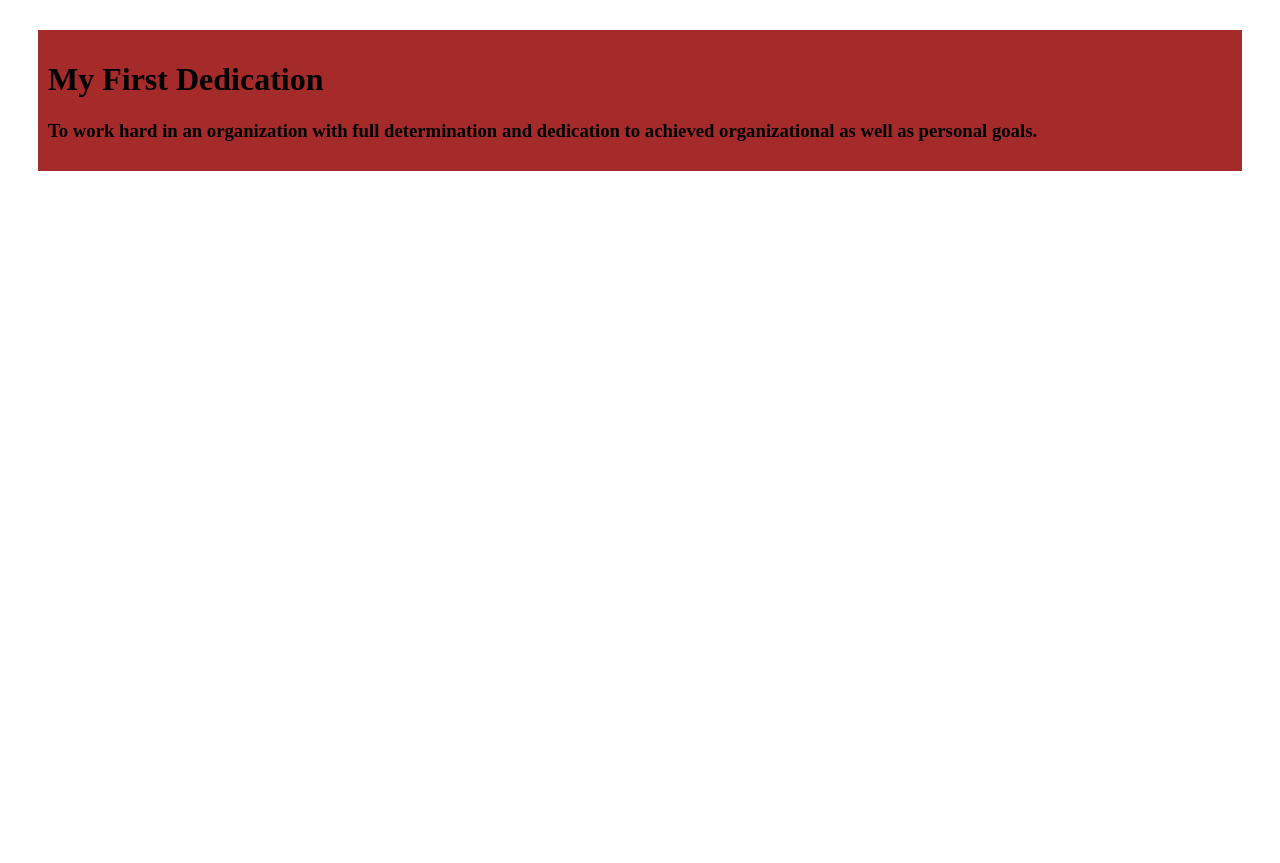
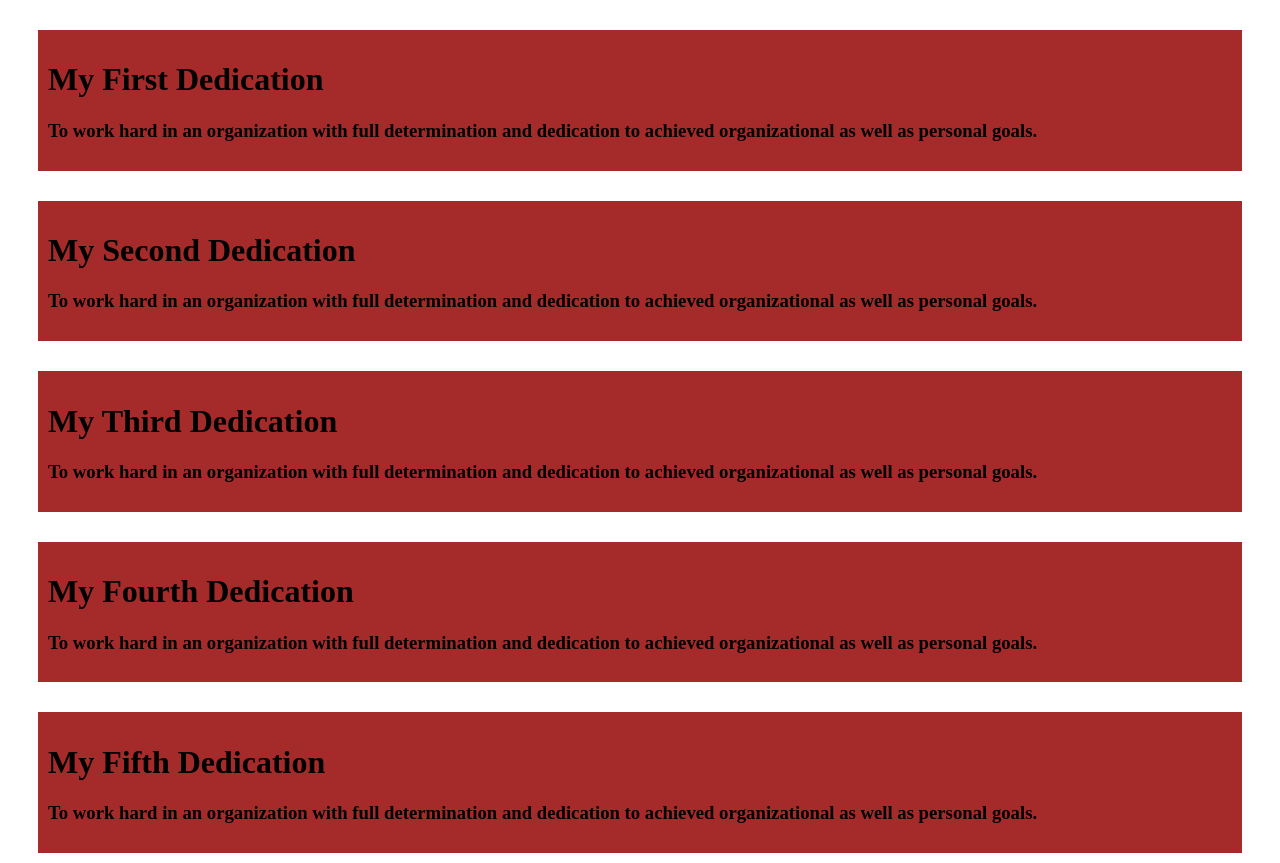
Before and after one commit to muhitjoy/my-simple-website, a plain HTML site: page index.html in a window 1280 px wide. Before the commit the page ends 800 px from the top, so only its background shows below. Drawn offline with Linux system fonts and the light colour scheme.

Commit message:
added the second and the third blog

```diff
--- a/index.html
+++ b/index.html
@@ -11,6 +11,23 @@
         <h1>My First Dedication</h1>
         <h3>To work hard in an organization with full determination and dedication to achieved organizational as well as personal goals.</h3>
     </div>
+    <div>
+        <h1>My Second Dedication</h1>
+        <h3>To work hard in an organization with full determination and dedication to achieved organizational as well as personal goals.</h3>
+    </div>
+    <div>
+        <h1>My Third Dedication</h1>
+        <h3>To work hard in an organization with full determination and dedication to achieved organizational as well as personal goals.</h3>
+    </div>
+    <div>
+        <h1>My Fourth Dedication</h1>
+        <h3>To work hard in an organization with full determination and dedication to achieved organizational as well as personal goals.</h3>
+    </div>
+    <div>
+        <h1>My Fifth Dedication</h1>
+        <h3>To work hard in an organization with full determination and dedication to achieved organizational as well as personal goals.</h3>
+    </div>
+
 
 </body>
 </html>
--- a/style/blog.css
+++ b/style/blog.css
@@ -2,4 +2,5 @@ div{
     background-color: brown;
     padding: 10px;
     margin: 30px;
+    margin-bottom: 10px;
 }
```
